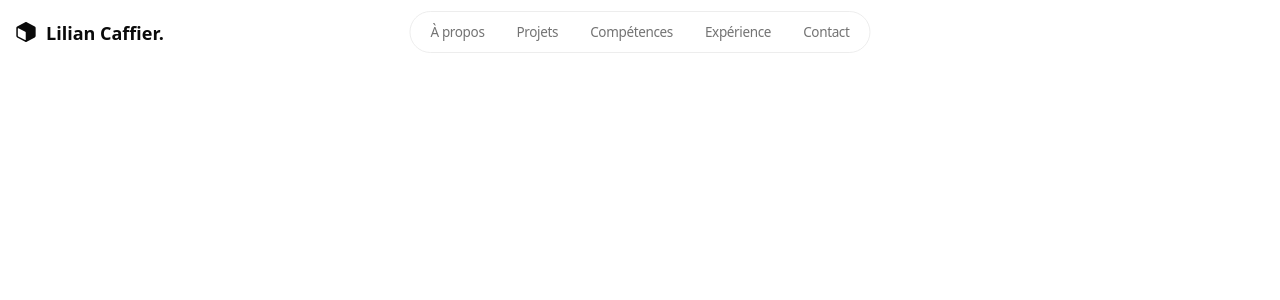
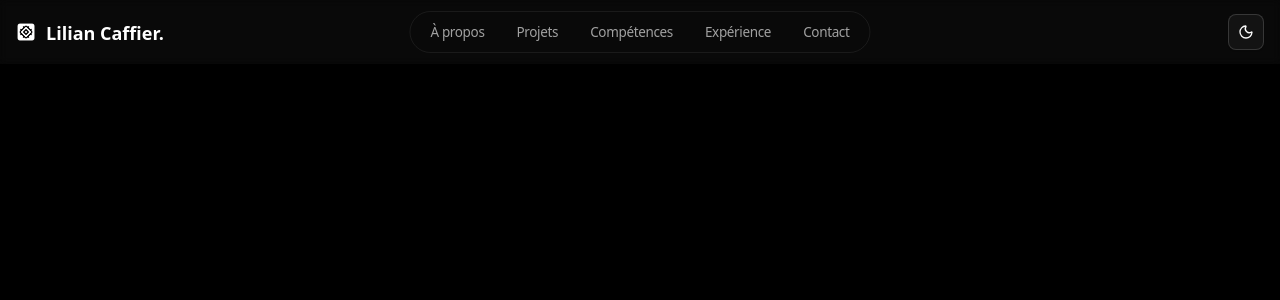
Before and after one commit to KryKox/portfolio-2025, a Next.js app: page / in a window 1280 px wide. Shown: the top 300 px of the page. Built offline with nearby package versions, Linux system fonts and the light colour scheme.

Commit message:
Add Theme Feature :sparkles:

```diff
--- a/app/(landing)/page.tsx
+++ b/app/(landing)/page.tsx
@@ -1,11 +1,11 @@
-import {Header} from "@/landing/components/header";
+import {HeaderSection} from "@/landing/header-section";
 import { PageParams } from "@/types/next";
 
 export default async function RoutePage(props: PageParams<{}>) {
     return (
         <div>
 
-            <Header />
+            <HeaderSection />
         </div>
     );
 }
--- a/app/providers.tsx
+++ b/app/providers.tsx
@@ -1,10 +1,19 @@
+"use client"
+
+import {Toaster} from "@/components/ui/sonner";
+import {ThemeProvider} from "@/theme/theme-provider";
 import {PropsWithChildren} from "react";
-
 
 export const Providers = (props: PropsWithChildren) => {
     return (
-        <div>
+        <ThemeProvider
+            attribute={"class"}
+            defaultTheme={"dark"}
+            enableSystem
+            disableTransitionOnChange
+        >
+            <Toaster />
             {props.children}
-        </div>
+        </ThemeProvider>
     );
 };
--- a/src/landing/components/header.tsx
+++ b/src/landing/header-section.tsx
@@ -1,7 +1,12 @@
 "use client"
 
+import {ThemeToggle} from "@/theme/theme-toggle";
+import {useTheme} from "next-themes";
+import Image from "next/image";
+import Link from "next/link";
 import {usePathname} from "next/navigation";
-import {useRouter} from "next/router";
+import {useRouter} from "next/navigation";
+import {useEffect, useState} from "react";
 import * as React from "react"
 import { motion } from "motion/react"
 
@@ -78,7 +83,7 @@ function MobileLink({ href, label, className, ...props }: MobileLinkProps) {
     )
 }
 
-export function Header() {
+export function HeaderSection() {
     const pathname = usePathname();
 
     const ref = React.useRef<HTMLUListElement>(null)
@@ -112,7 +117,7 @@ export function Header() {
                     transition={{ duration: 0.4 }}
                     className="hidden md:flex"
                 >
-                    <Logo />
+                    <Logo darkSrc={"/logo/logo-dark.png"} lightSrc={"/logo/logo-light.png"} />
                 </motion.div>
 
                 <nav
@@ -181,7 +186,8 @@ export function Header() {
                                     </svg>
                                     <span className="sr-only">Toggle Menu</span>
                                 </button>
-                                <Logo />
+                                <Logo darkSrc={"/logo/logo-dark.png"} lightSrc={"/logo/logo-light.png"} />
+
                             </div>
                         </SheetTrigger>
                         <SheetContent
@@ -199,7 +205,7 @@ export function Header() {
                                 </SheetDescription>
                             </SheetHeader>
                             <div className="flex flex-col items-start">
-                                <Logo />
+                                <Logo darkSrc={"/logo/logo-dark.png"} lightSrc={"/logo/logo-light.png"} />
                                 <div className="mt-6 flex flex-col space-y-3">
                                     {links.map((item) => (
                                         <MobileLink
@@ -219,36 +225,43 @@ export function Header() {
                     animate={{ opacity: 1, x: 0 }}
                     transition={{ duration: 0.4 }}
                     className="flex items-center gap-3 text-sm font-medium"
-                    aria-label="Authentication"
+                    aria-label="theme"
                 >
-
+                <ThemeToggle />
                 </motion.nav>
             </div>
         </motion.div>
     )
 }
-const Logo = () => {
+
+interface LogoProps {
+    darkSrc: string
+    lightSrc: string
+}
+
+const Logo = ({ darkSrc, lightSrc } : LogoProps) => {
+    const { theme } = useTheme()
+    const [imageSrc, setImageSrc] = useState(darkSrc)
+
+    useEffect(() => {
+        setImageSrc(theme === "dark" ? darkSrc : lightSrc)
+    }, [theme, darkSrc, lightSrc])
+
+
     return (
-        <a href="#home">
-            <div className="text-foreground flex items-end gap-2.5 [&_svg]:h-5">
-                <svg
-                    width="20"
-                    height="20"
-                    viewBox="0 0 190 190"
-                    fill="none"
-                    xmlns="http://www.w3.org/2000/svg"
-                >
-                    <path
-                        fillRule="evenodd"
-                        clipRule="evenodd"
-                        d="M102.256 188.162C97.6186 190.613 92.0647 190.613 87.4273 188.162L11.3881 147.988C6.20803 145.251 2.96875 139.885 2.96875 134.04L2.96875 55.9596C2.96875 50.115 6.20804 44.7487 11.3881 42.0119L87.4273 1.83758C92.0647 -0.612537 97.6186 -0.612537 102.256 1.83758L178.295 42.0119C183.475 44.7487 186.715 50.115 186.715 55.9596L186.715 134.04C186.715 139.885 183.475 145.251 178.295 147.988L102.256 188.162ZM17.2566 130.86C17.2566 133.8 18.9004 136.499 21.5152 137.859L86.6791 171.709C89.3137 173.075 92.4666 171.171 92.4666 168.21L92.4666 100.577C92.4666 97.6363 90.8224 94.9374 88.208 93.5771L23.0442 59.727C20.4089 58.3581 17.2566 60.2643 17.2566 63.2268L17.2566 130.86Z"
-                        fill="currentColor"
-                    />
-                </svg>
-                <span className="font-heading text-lg leading-none font-semibold">
-          Lilian Caffier.
-        </span>
+        <Link href="/">
+            <div className="text-foreground flex items-end gap-2.5">
+                <Image
+                    src={imageSrc}
+                    alt="Lilian Caffier Logo"
+                    width={20}
+                    height={20}
+                    className="h-5 w-auto"
+                />
+                <span className="font-heading text-lg leading-none font-semibold text-black dark:text-white ">
+                    Lilian Caffier.
+                </span>
             </div>
-        </a>
-    )
-}
+        </Link>
+    );
+};
```
